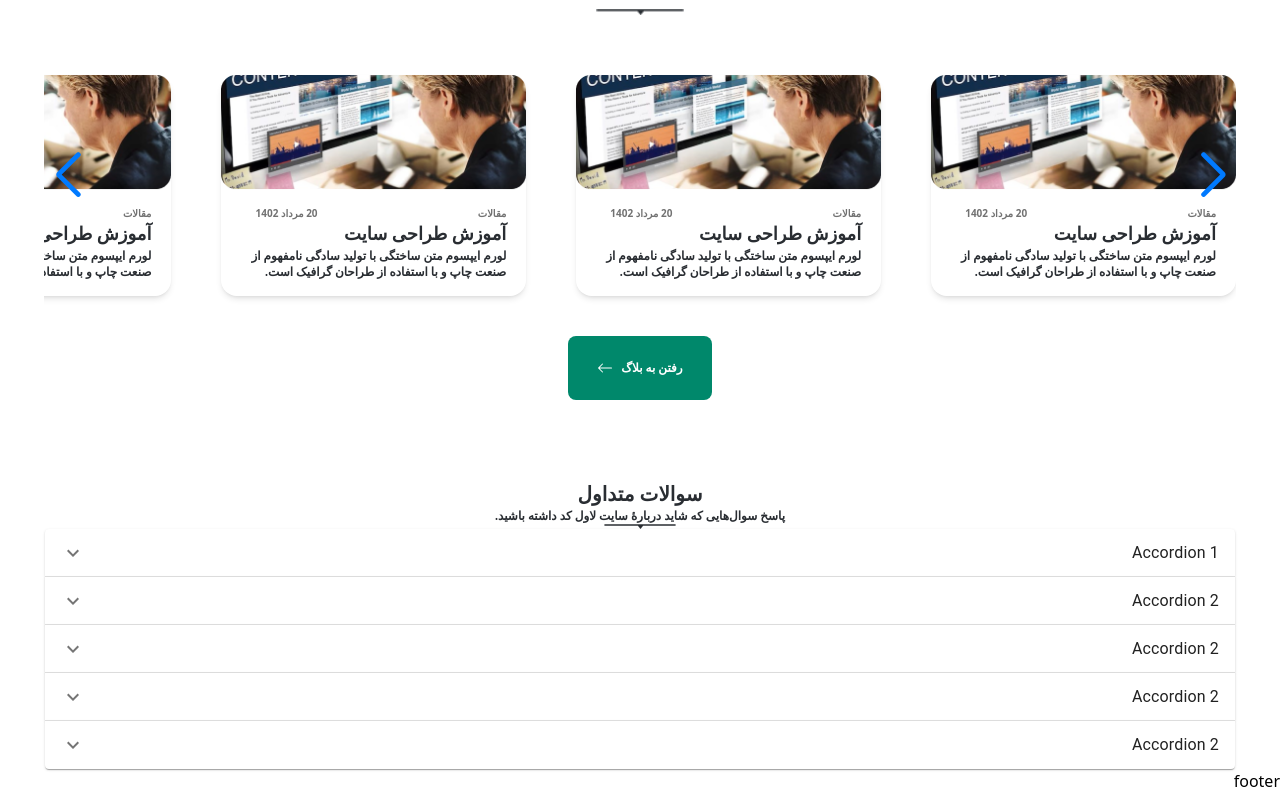
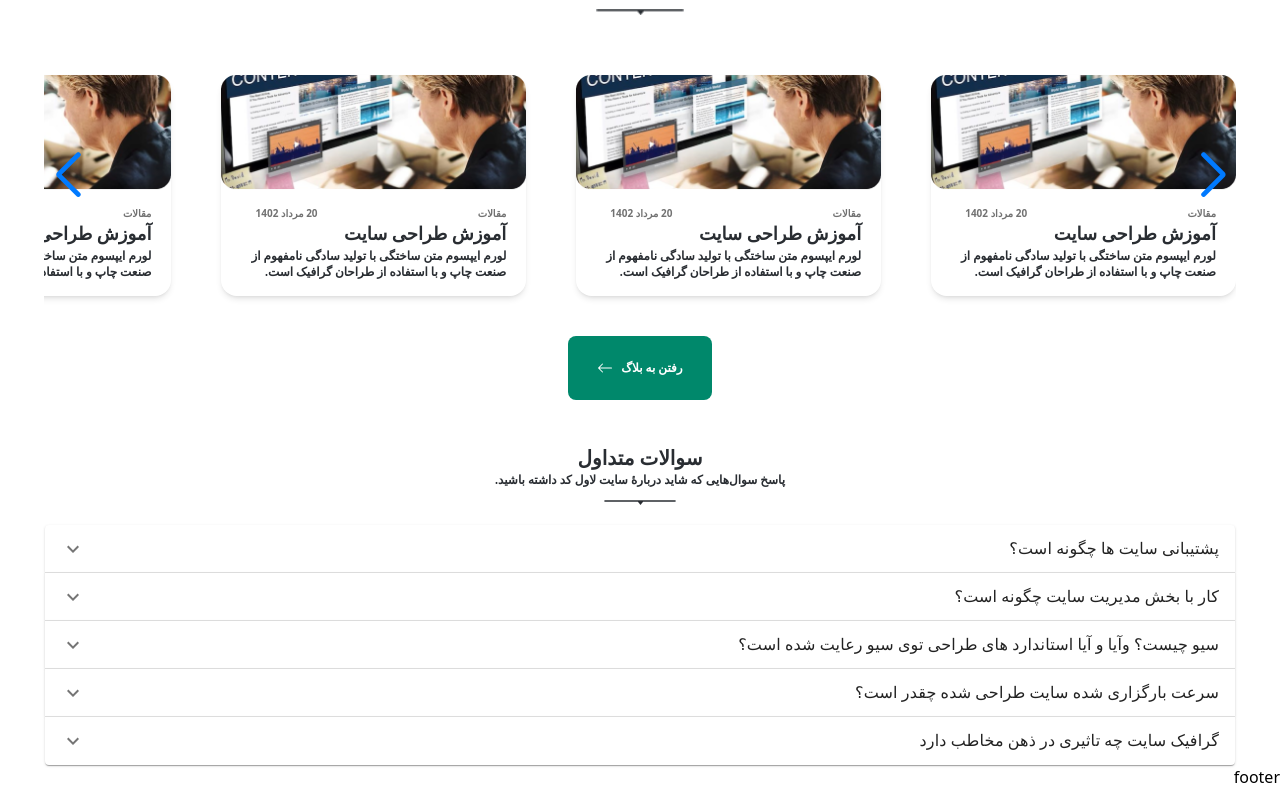
Before and after one commit to spdfalcon/lavelcod2, a React (Vite) app: page / in a window 1280 px wide. Shown: the part 2552-3345 px from the top of the page. Built offline with nearby package versions, Linux system fonts and the light colour scheme; some icons are missing.

Commit message:
Questions3

```diff
--- a/src/components/Questions/Questions.jsx
+++ b/src/components/Questions/Questions.jsx
@@ -1,4 +1,4 @@
-import React from "react";
+import React, { useEffect, useState } from "react";
 
 import Accordion from "@mui/material/Accordion";
 import AccordionSummary from "@mui/material/AccordionSummary";
@@ -7,24 +7,38 @@ import Typography from "@mui/material/Typography";
 import ExpandMoreIcon from "@mui/icons-material/ExpandMore";
 
 export default function Questions() {
+  const [md, setMd] = useState(window.innerWidth > 768 ? true : false);
+  useEffect(() => {
+    console.log(navigator.userAgent);
+    window.addEventListener("resize", () => {
+      console.log(window.innerWidth);
+      window.innerWidth > 768 ? setMd(true) : setMd(false);
+    });
+  }, []);
   return (
     <>
-      <div className="all px-[45px] mt-20">
+      <div className="all px-[45px] mt-11">
         <div className="title flex flex-col items-center text-main-text-dark font-bold ">
           <h2 className="text-xl font-ray-font ">سوالات متداول</h2>
           <h4 className="text-xs font-dana-font">
             پاسخ سوال‌هایی که شاید دربارۀ سایت لاول کد داشته باشید.
           </h4>
-          <img src="./images/targetLavelcod/underlineblack.png" alt="" />
+          <img
+            className="mt-3"
+            src="./images/targetLavelcod/underlineblack.png"
+            alt=""
+          />
         </div>
-        <div>
+        <div className="mt-5">
           <Accordion>
             <AccordionSummary
               expandIcon={<ExpandMoreIcon />}
               aria-controls="panel1a-content"
               id="panel1a-header"
             >
-              <Typography>Accordion 1</Typography>
+              <Typography className="font-dana-font text-[14px] font-bold">
+                پشتیبانی سایت ها چگونه است؟
+              </Typography>
             </AccordionSummary>
             <AccordionDetails>
               <Typography>
@@ -40,7 +54,7 @@ export default function Questions() {
               aria-controls="panel2a-content"
               id="panel2a-header"
             >
-              <Typography>Accordion 2</Typography>
+              <Typography>کار با بخش مدیریت سایت چگونه است؟</Typography>
             </AccordionSummary>
             <AccordionDetails>
               <Typography>
@@ -56,7 +70,9 @@ export default function Questions() {
               aria-controls="panel2a-content"
               id="panel2a-header"
             >
-              <Typography>Accordion 2</Typography>
+              <Typography>
+                سیو چیست؟ وآیا و آیا استاندارد های طراحی توی سیو رعایت شده است؟
+              </Typography>
             </AccordionSummary>
             <AccordionDetails>
               <Typography>
@@ -72,7 +88,9 @@ export default function Questions() {
               aria-controls="panel2a-content"
               id="panel2a-header"
             >
-              <Typography>Accordion 2</Typography>
+              <Typography>
+                سرعت بارگزاری شده سایت طراحی شده چقدر است؟
+              </Typography>
             </AccordionSummary>
             <AccordionDetails>
               <Typography>
@@ -88,7 +106,7 @@ export default function Questions() {
               aria-controls="panel2a-content"
               id="panel2a-header"
             >
-              <Typography>Accordion 2</Typography>
+              <Typography>گرافیک سایت چه تاثیری در ذهن مخاطب دارد</Typography>
             </AccordionSummary>
             <AccordionDetails>
               <Typography>
@@ -98,7 +116,6 @@ export default function Questions() {
               </Typography>
             </AccordionDetails>
           </Accordion>
-
         </div>
       </div>
     </>
```
